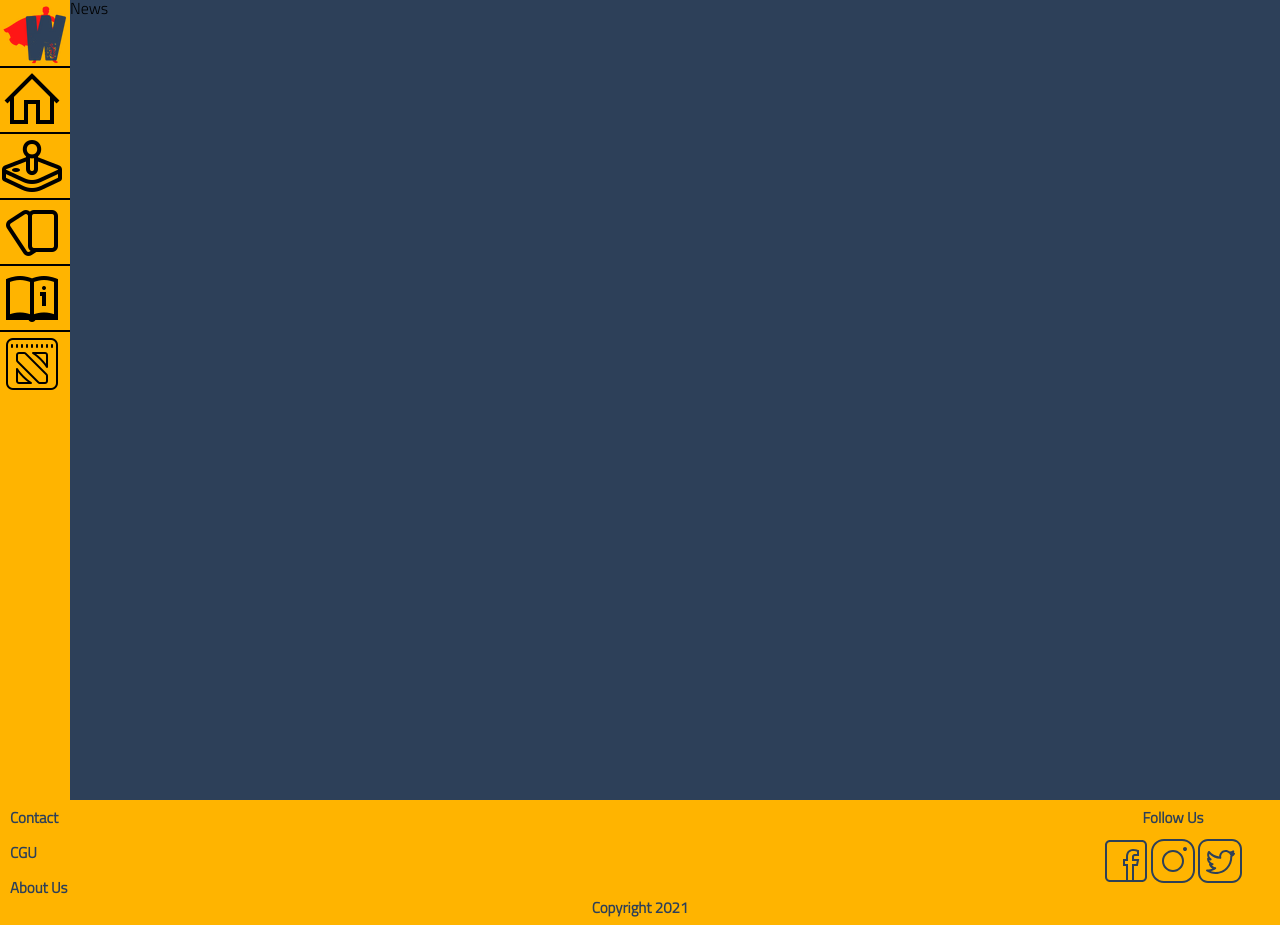
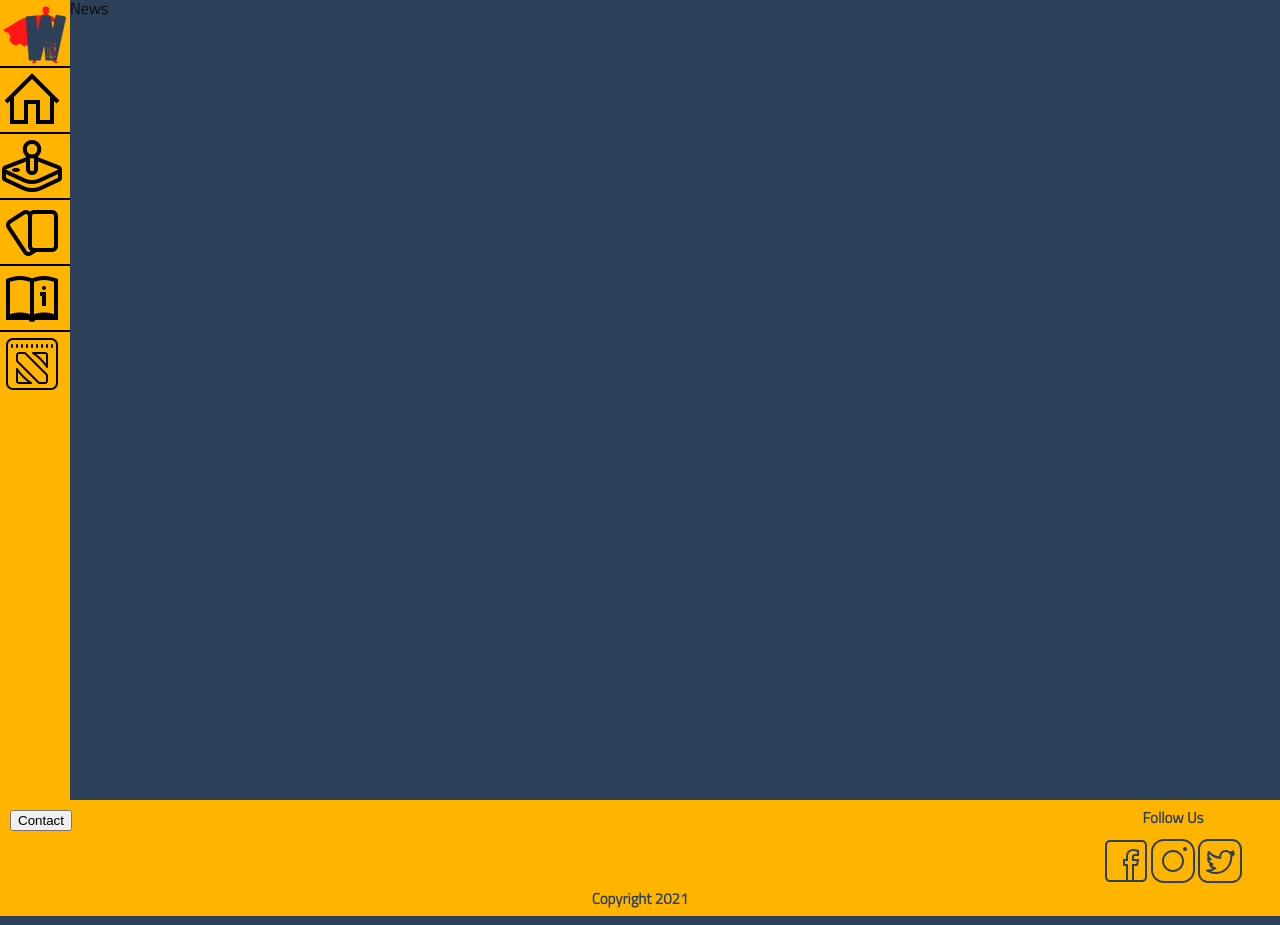
Before and after one commit to WildCodeSchool/p2-g2-sept21-lille-react-superHeros, a React (Create React App) app: page /news in a window 1280 px wide. Built offline with nearby package versions, Linux system fonts and the light colour scheme; the HTML template or start-up script is replaced by a standard one.

Commit message:
Create modal contact

```diff
--- a/src/Components/Footer/index.jsx
+++ b/src/Components/Footer/index.jsx
@@ -1,17 +1,64 @@
+import React, { useState } from 'react';
+import Modal from 'react-modal';
 import Facebook from './Logo/Facebook.svg';
 import Insta from './Logo/Insta.svg';
 import Twitter from './Logo/Twitter.svg';
 import './index.css';
 
+Modal.setAppElement('#root');
+
 function Footer() {
   const currentYear = new Date().getFullYear();
+  const [modalIsOpen, setModalIsOpen] = useState(false);
   return (
     <footer className="footerContact">
       <div className="footerContent">
-        <section className="contactUs">
-          <h3 className="contact">Contact</h3>
-          <h3 className="cgu">CGU</h3>
-          <h3 className="aboutUs">About Us</h3>
+        <section className="contact">
+          <button
+            className="btnContact"
+            type="button"
+            onClick={() => setModalIsOpen(true)}
+          >
+            Contact
+          </button>
+          <section>
+            <Modal
+              isOpen={modalIsOpen}
+              onRequestClose={() => setModalIsOpen(false)}
+              className="windowOpenContact"
+            >
+              <section className="modalHeader">
+                <h2 className="titleContact">Contact</h2>
+                <button
+                  className="closeModal"
+                  type="button"
+                  onClick={() => setModalIsOpen(false)}
+                >
+                  X
+                </button>
+              </section>
+              <form className="form">
+                <label className="firstName" htmlFor="firstName">
+                  <h3>Firstname</h3>
+                  <input type="text" />
+                </label>
+                <label className="lastName" htmlFor="lastName">
+                  <h3>Lastname</h3>
+                  <input type="text" />
+                </label>
+                <label className="email" htmlFor="email">
+                  <h3>Email</h3>
+                  <input type="text" />
+                </label>
+                <div className="message">
+                  <h3>Your message</h3>
+                  <textarea placeholder="Description" />
+                </div>
+
+                <input className="submitContact" type="submit" value="Submit" />
+              </form>
+            </Modal>
+          </section>
         </section>
         <section className="followUs">
           <h3 className="titleFollow">Follow Us</h3>
@@ -28,5 +75,4 @@ function Footer() {
     </footer>
   );
 }
-
 export default Footer;
```
